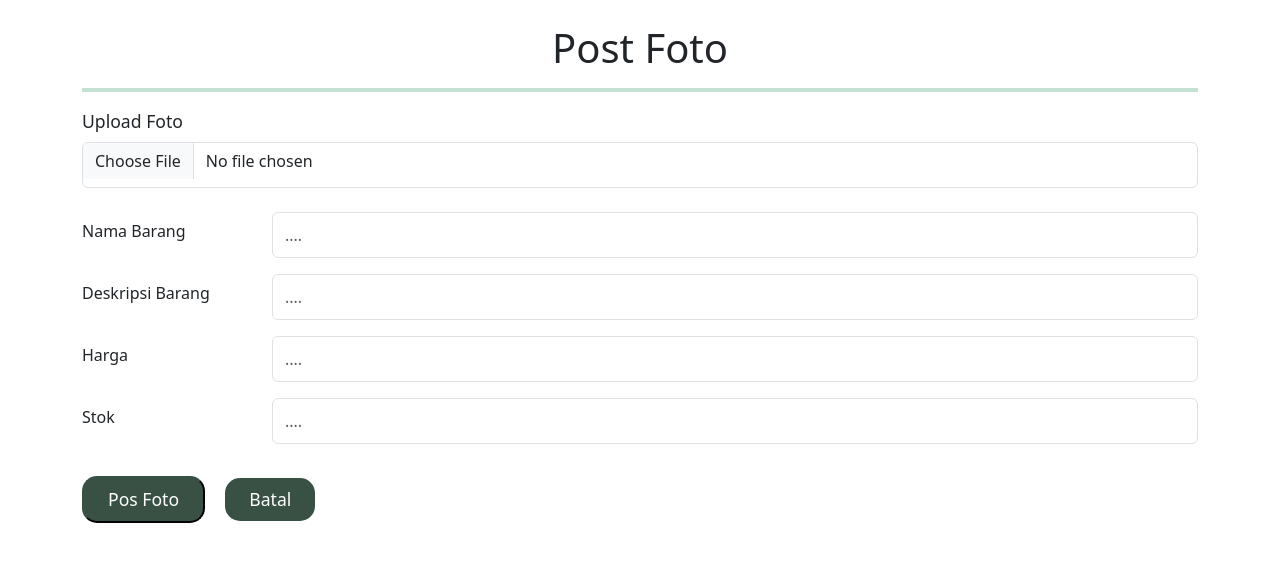
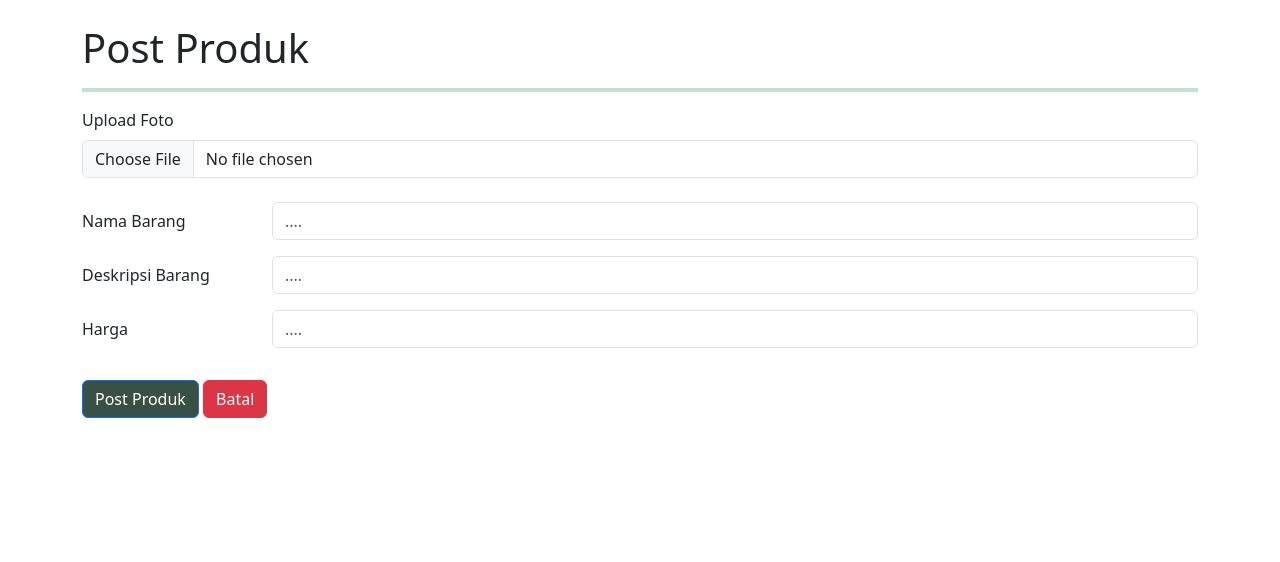
Before and after one commit to hikmatunrifka/aplikasi-e-t, a PHP site: page /postfoto.php in a window 1280 px wide. Shown: the part 82-644 px from the top of the page. Run offline with PHP 8.4, Linux system fonts and the light colour scheme.

Commit message:
mengubah kolom

```diff
--- a/postfoto.php
+++ b/postfoto.php
@@ -1,6 +1,39 @@
 <?php
 include'navbar.php';
 ?>
+
+<?php
+
+$conn = mysqli_connect('localhost', 'root', '', 'db_e-trash');
+
+if ( isset($_POST["submit"])){
+  $namaFoto = $_POST["nama_foto"];
+  $namaBarang = $_POST["nama_barang"];
+  $dekripsiBarang = $_POST["deskripsi_barang"];
+  $harga = $_POST["harga"];
+  $stok = $_POST["stok"];
+
+  $query = " INSERT INTO tb_produk VALUES ('', '$namaFoto', '$namaBarang', '$dekripsiBarang', '$harga', '$stok')";
+
+  mysqli_query($conn, $query);
+
+  if( mysqli_affected_rows($conn) > 0){
+    echo "
+        <script>
+            alert('Produk berhasil ditambahkan!');
+            document.location.herf = 'beranda.php';
+          </script>
+      ";
+  } else "
+        <script>
+            alert('Produk gagal ditambahkan!');
+            document.location.herf = 'beranda.php';
+        </script>
+      ";
+}
+
+?>
+
 
 <!DOCTYPE html>
 <html lang="en">
@@ -8,7 +41,6 @@ include'navbar.php';
     <meta charset="utf-8">
     <meta name="viewport" content="width=device-width, initial-scale=1">
     <title>E-Trash</title>
-    <link rel="stylesheet" href="style/postfoto.css">
     <link rel="stylesheet" href="https://cdn.jsdelivr.net/npm/bootstrap-icons@1.10.5/font/bootstrap-icons.css">
     <link href="https://cdn.jsdelivr.net/npm/bootstrap@5.3.0-alpha3/dist/css/bootstrap.min.css" rel="stylesheet" integrity="sha384-KK94CHFLLe+nY2dmCWGMq91rCGa5gtU4mk92HdvYe+M/SXH301p5ILy+dN9+nJOZ" crossorigin="anonymous">
     <meta charset="UTF-8">
@@ -17,37 +49,40 @@ include'navbar.php';
 </head>
 <body>
   <div class="container mt-4">
-    <h1>Post Foto</h1>
+  <form action="" method="post">
+    <h1>Post Produk</h1>
     <hr class="border border-success border-2 opacity-90" >
 
     <div class="mb-3">
         <label for="formFile" class="form-label">Upload Foto</label>
-        <input class="form-control" type="file" id="formFile"></div>
+        <input class="form-control" type="file" name="nama_foto" id="formFile" required></div>
 
     <div class="mb-3 row mt-4">
+
     <label  for="nama_barang" class="col-sm-2 col-form-label">Nama Barang</label>
     <div class="col-sm-10 mb-3">
-      <input type="text" class="form-control" id="nama_barang" placeholder="....">
+      <input type="text" class="form-control" name="nama_barang" id="nama_barang" placeholder="...." required>
     </div>
-    <label for="deskripsi_barang" class="col-sm-2 col-form-label">Deskripsi Barang</label>
+
+    <label  for="deskripsi_barang" class="col-sm-2 col-form-label">Deskripsi Barang</label>
     <div class="col-sm-10 mb-3">
-      <input type="text" class="form-control" id="deskripsi_barang" placeholder="....">
+      <input type="text" class="form-control" name="deskripsi_barang" id="deskripsi_barang" placeholder="...." required>
     </div>
+
     <label for="harga" class="col-sm-2 col-form-label">Harga</label>
     <div class="col-sm-10 mb-3">
-      <input type="text" class="form-control" id="harga" placeholder="....">
+      <input type="number" class="form-control" name="harga" id="harga" placeholder="...." required>
     </div>
-    <label for="stok" class="col-sm-2 col-form-label">Stok</label>
-    <div class="col-sm-10 mb-3">
-      <input type="text" class="form-control" id="stok" placeholder="....">
-    </div>
+
     <div class="mb-3 row mt-3">
       <div type="col">
-        <button type="button" class="btn-post">Pos Foto</button>
-        <a href="masukAkun.php" type="button" class="btn-cancel text-decoration-none">Batal</a>
+        <button type="submit" name="submit" class="btn btn-primary" style="background-color: #395144;">Post Produk</button>
+
+        <a href="masukAkun.php" type="button" class="btn btn-danger">Batal</a>
       </div>
 
     </div>
+    </form>
   </div>
 </body>
 </html>
```
Also changed, not shown: newpost.php (+47 -9 lines).
